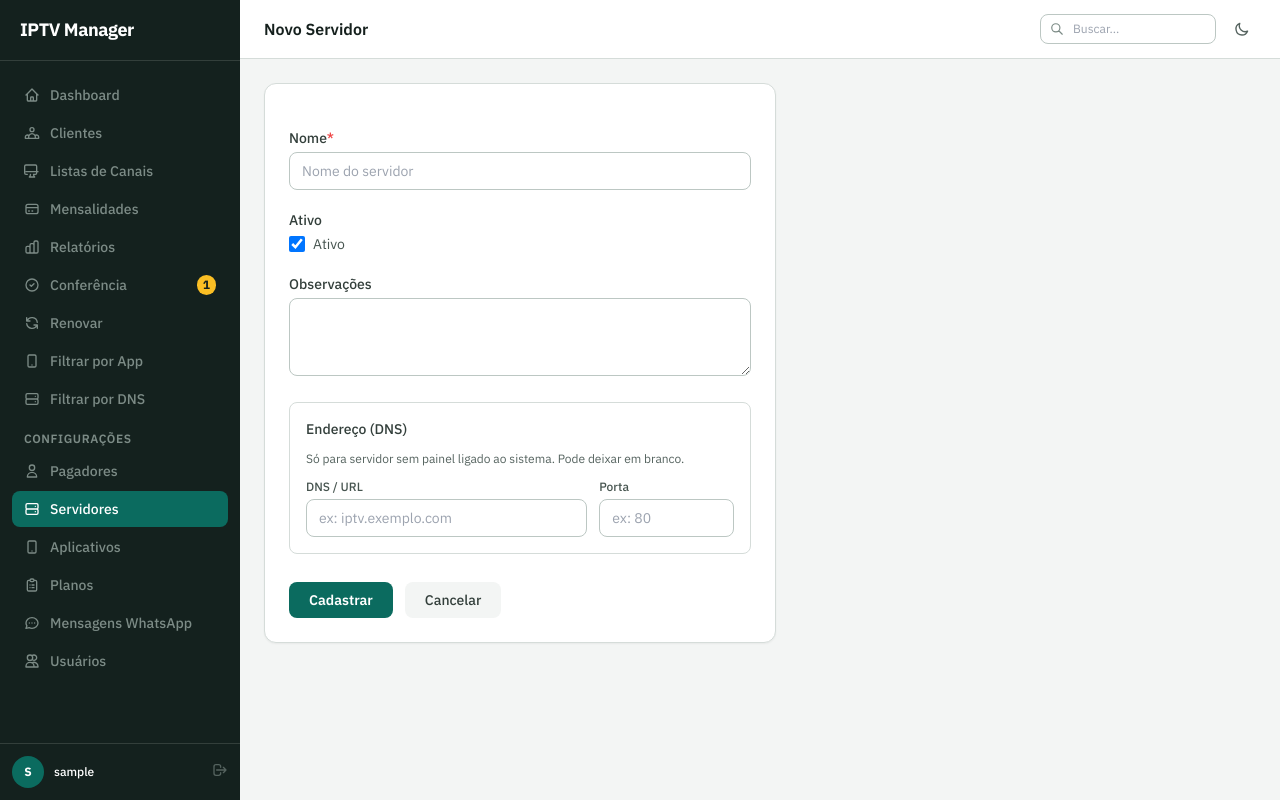
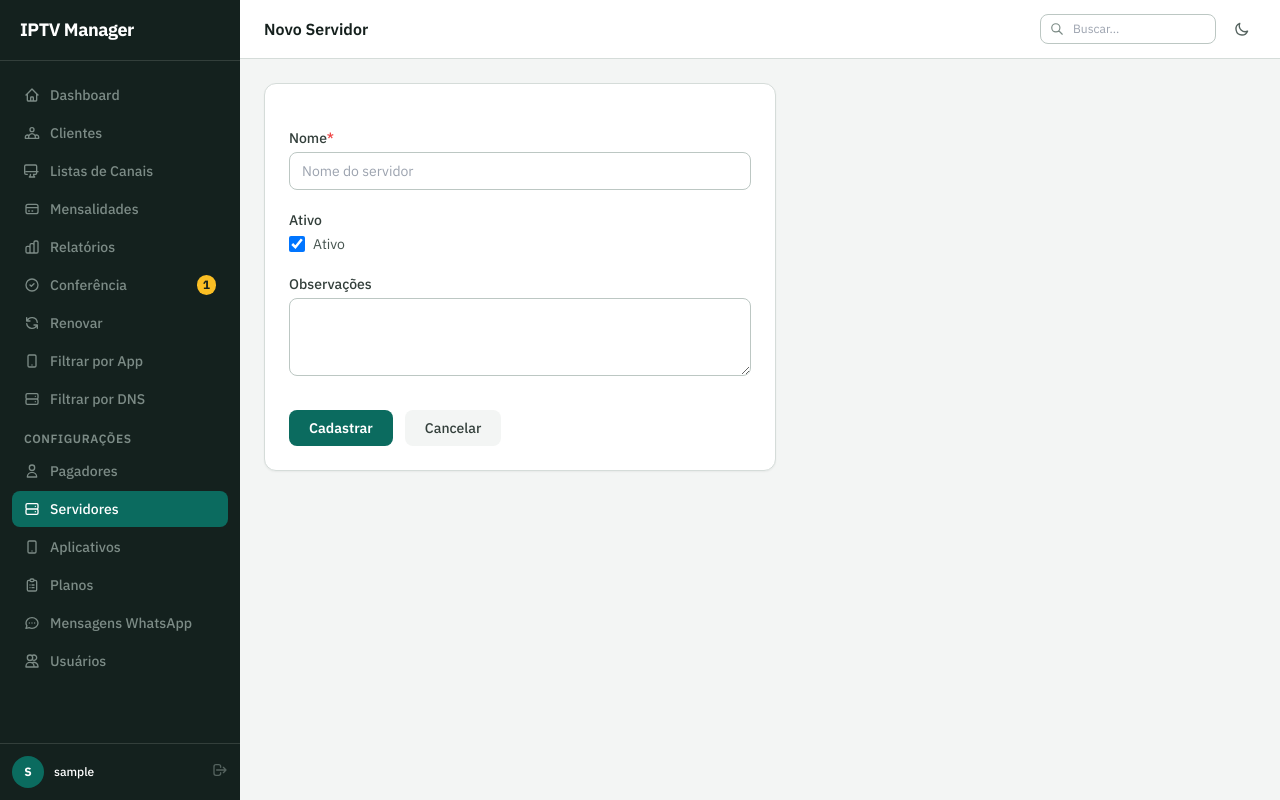
Before and after one commit to ramonrduarte/tv, a Django app: page /listas/servidores/novo/ in a window 1280 px wide. Run offline with Django 4.2, Linux system fonts and the light colour scheme; a user stored in the database is signed in; tables that the repository leaves empty hold one stand-in row (values such as "Sample post"); some libraries are stand-ins or nearby versions.

Commit message:
Tira o DNS do cadastro do servidor
Co-Authored-By: Claude Opus 5.5 <noreply@anthropic.com>

```diff
--- a/listas/forms.py
+++ b/listas/forms.py
@@ -87,11 +87,10 @@ class ListaAppForm(forms.ModelForm):
 class ServidorForm(forms.ModelForm):
     class Meta:
         model = Servidor
-        fields = ['nome', 'ativo', 'notas', 'dns', 'porta']
+        # O endereço vem do painel (BIT) ou do aplicativo da lista (knewcms).
+        fields = ['nome', 'ativo', 'notas']
         widgets = {
             'nome': forms.TextInput(attrs={'class': INPUT_CLASS, 'placeholder': 'Nome do servidor'}),
-            'dns': forms.TextInput(attrs={'class': INPUT_CLASS, 'placeholder': 'ex: iptv.exemplo.com'}),
-            'porta': forms.NumberInput(attrs={'class': INPUT_CLASS, 'placeholder': 'ex: 80'}),
             'ativo': forms.CheckboxInput(attrs={'class': 'w-4 h-4 text-blue-600 rounded'}),
             'notas': forms.Textarea(attrs={'class': TEXTAREA_CLASS, 'rows': 3}),
         }
--- a/listas/tests_playlist.py
+++ b/listas/tests_playlist.py
@@ -104,3 +104,8 @@ class ServidorSemDnsTests(TestCase):
         self.assertEqual(resposta.status_code, 302)
         self.assertEqual(Servidor.objects.get(nome='Outro painel').endereco, '')
         self.assertContains(self.client.get(reverse('listas:servidores')), 'No aplicativo de cada lista')
+
+    def test_cadastro_do_servidor_nao_pede_dns(self):
+        resposta = self.client.get(reverse('listas:servidor_novo'))
+        self.assertNotIn('dns', resposta.context['form'].fields)
+        self.assertNotContains(resposta, 'Endereço (DNS)')
--- a/listas/views.py
+++ b/listas/views.py
@@ -356,7 +356,6 @@ class ServidorCreateView(LoginRequiredMixin, CreateView):
     def get_context_data(self, **kwargs):
         ctx = super().get_context_data(**kwargs)
         ctx['titulo'] = 'Novo Servidor'
-        ctx['servidor'] = None
         ctx['btn_label'] = 'Cadastrar'
         return ctx
 
--- a/templates/listas/servidor_form.html
+++ b/templates/listas/servidor_form.html
@@ -8,7 +8,7 @@
   <div class="bg-white rounded-xl border border-slate-200 shadow-sm p-6">
     <form method="post" class="space-y-5">
       {% csrf_token %}
-      {% for field in form %}{% if field.name != 'dns' and field.name != 'porta' %}
+      {% for field in form %}
       <div>
         <label class="block text-sm font-medium text-slate-700 mb-1">
           {{ field.label }}{% if field.field.required %}<span class="text-red-500">*</span>{% endif %}
@@ -18,33 +18,7 @@
         {% else %}{{ field }}{% endif %}
         {% if field.errors %}<p class="text-xs text-red-600 mt-1">{{ field.errors|join:", " }}</p>{% endif %}
       </div>
-      {% endif %}{% endfor %}
-
-      <div class="border border-slate-200 rounded-lg p-4 space-y-3">
-        <p class="text-sm font-medium text-slate-700">Endereço (DNS)</p>
-        <p data-dns-painel="bit" class="hidden text-sm text-slate-600">
-          Vem da API do BIT a cada leitura do painel.
-          {% if servidor and servidor.painel == 'bit' and servidor.endereco %}<br><span class="text-xs text-slate-500">Último lido: <span class="font-mono">{{ servidor.endereco }}</span></span>{% endif %}
-        </p>
-        <p data-dns-painel="knewcms" class="hidden text-sm text-slate-600">
-          O knewcms não informa o DNS. Ele fica no aplicativo de cada lista (campo DNS do app).
-        </p>
-        <div data-dns-painel="manual" class="space-y-3">
-          <p class="text-xs text-slate-500">Só para servidor sem painel ligado ao sistema. Pode deixar em branco.</p>
-          <div class="grid grid-cols-3 gap-3">
-            <div class="col-span-2">
-              <label for="{{ form.dns.id_for_label }}" class="block text-xs font-medium text-slate-600 mb-1">DNS / URL</label>
-              {{ form.dns }}
-              {% if form.dns.errors %}<p class="text-xs text-red-600 mt-1">{{ form.dns.errors|join:", " }}</p>{% endif %}
-            </div>
-            <div>
-              <label for="{{ form.porta.id_for_label }}" class="block text-xs font-medium text-slate-600 mb-1">Porta</label>
-              {{ form.porta }}
-              {% if form.porta.errors %}<p class="text-xs text-red-600 mt-1">{{ form.porta.errors|join:", " }}</p>{% endif %}
-            </div>
-          </div>
-        </div>
-      </div>
+      {% endfor %}
 
       <div class="flex items-center gap-3 pt-2">
         <button type="submit" class="px-5 py-2 bg-blue-600 hover:bg-blue-700 text-white font-semibold rounded-lg text-sm transition">{{ btn_label }}</button>
@@ -54,25 +28,3 @@
   </div>
 </div>
 {% endblock %}
-
-{% block extra_scripts %}
-<script>
-  // Servidor do BIT ou do knewcms não precisa de DNS digitado.
-  (function () {
-    const nome = document.getElementById('id_nome');
-    if (!nome) return;
-    function painel() {
-      const n = nome.value.trim().toLowerCase();
-      if (n.startsWith('bit')) return 'bit';
-      if (n.startsWith('warez') || n.startsWith('knew') || n.startsWith('ww')) return 'knewcms';
-      return 'manual';
-    }
-    function atualizar() {
-      const atual = painel();
-      document.querySelectorAll('[data-dns-painel]').forEach(el => el.classList.toggle('hidden', el.dataset.dnsPainel !== atual));
-    }
-    nome.addEventListener('input', atualizar);
-    atualizar();
-  })();
-</script>
-{% endblock %}
```
